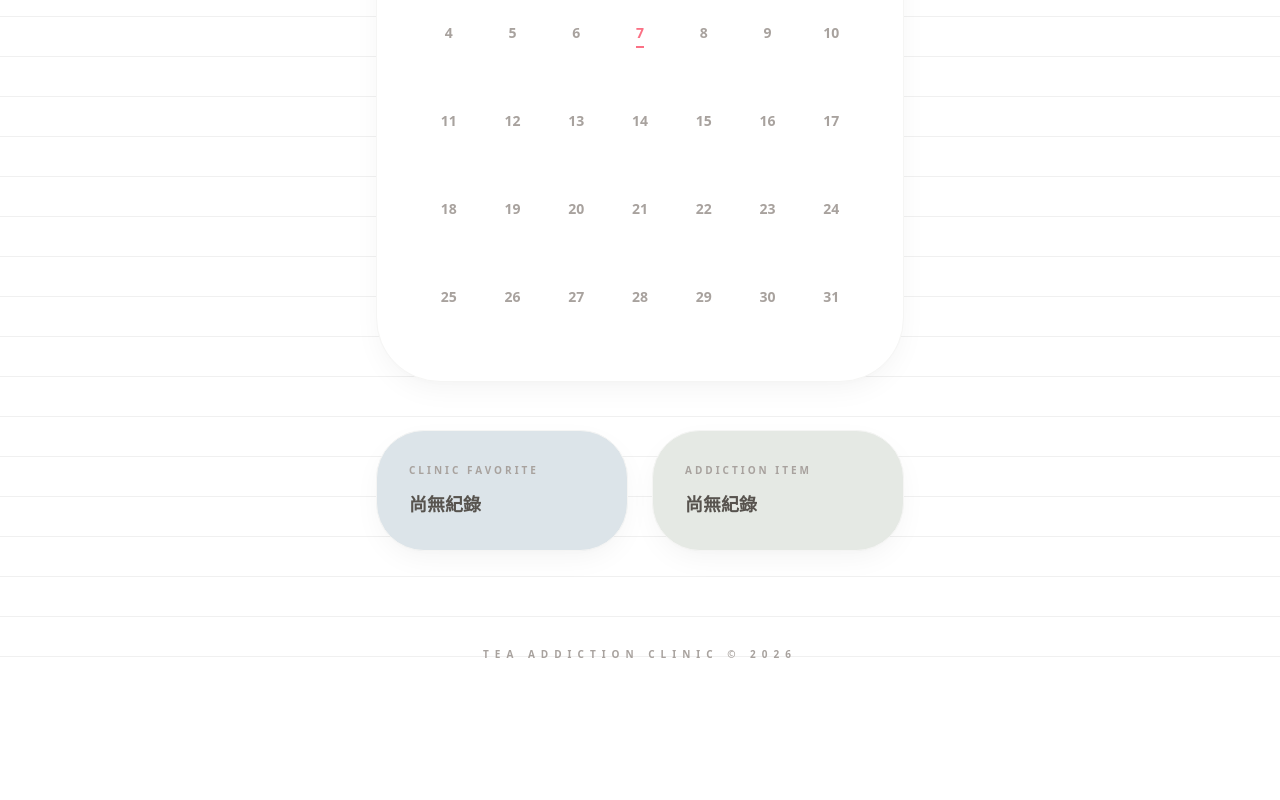
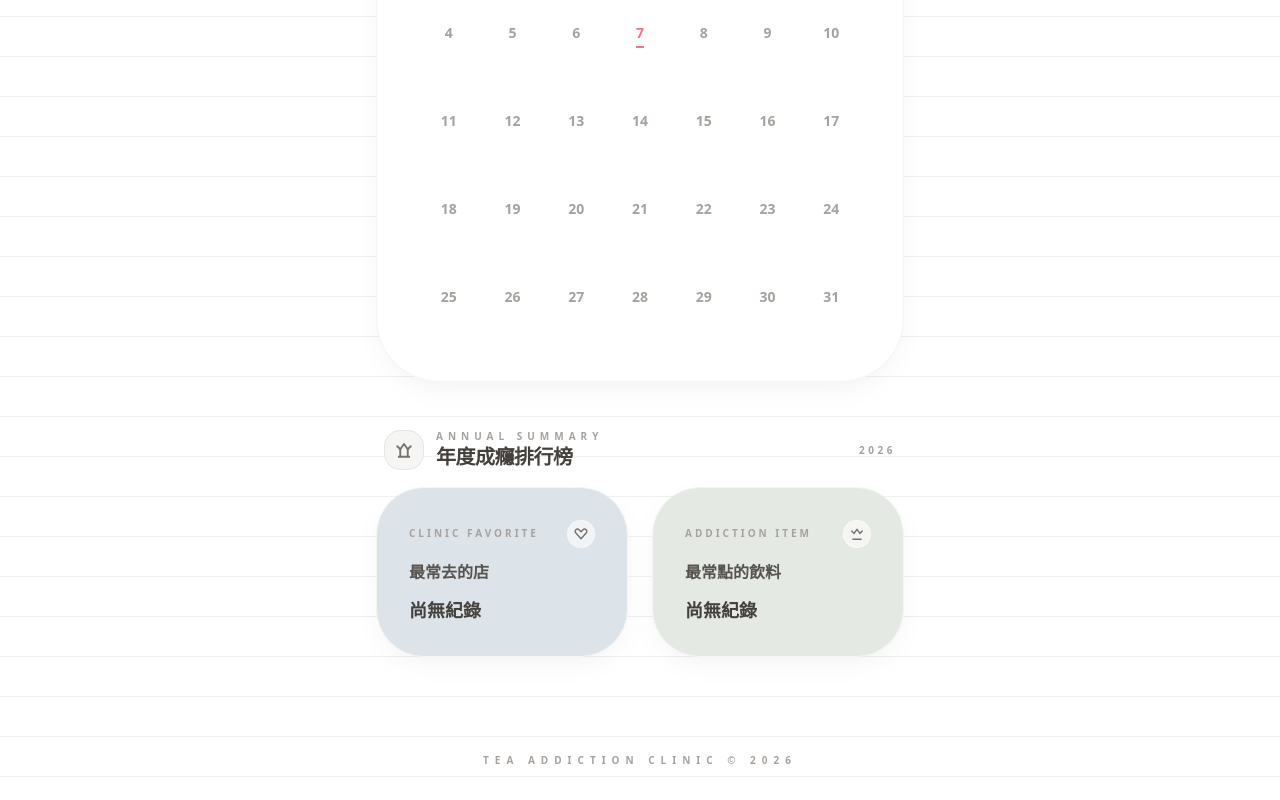
Before and after one commit to yichenn98/pro-drink-tracker, a React (Vite) app: page / in a window 1280 px wide. Shown: the part 1064-1864 px from the top of the page. Before the commit the page ends 1758 px from the top, so only its background shows below. Built offline with nearby package versions, Linux system fonts and the light colour scheme.

Commit message:
Update App.tsx

```diff
--- a/App.tsx
+++ b/App.tsx
@@ -312,20 +312,116 @@ const App: React.FC = () => {
       </section>
 
       {/* 底部按鈕區 */}
-      <section className="grid grid-cols-2 gap-6">
-        <button onClick={() => setAnalyticsType('shop')}
-          style={{ backgroundColor: colors.blue }}
-          className="bg-white p-8 rounded-[3rem] card-shadow border border-stone-100 hover:brightness-[1.03]
- space-y-3 text-left transition-all active:scale-95">
-          <p className="text-[10px] font-black text-stone-400 uppercase tracking-[0.3em]">Clinic Favorite</p>
-          <p className="text-lg font-black text-stone-600 truncate">{favoriteShop.name}</p>
-        </button>
-        <button onClick={() => setAnalyticsType('item')} style={{ backgroundColor: colors.sage }}className="bg-white p-8 rounded-[3rem] card-shadow border border-stone-100 hover:brightness-[1.03]
- space-y-3 text-left transition-all active:scale-95">
-          <p className="text-[10px] font-black text-stone-400 uppercase tracking-[0.3em]">Addiction Item</p>
-          <p className="text-lg font-black text-stone-600 truncate">{favoriteItem.name}</p>
-        </button>
-      </section>
+      {/* 年度統計（中文標題 + icon） */}
+<section className="space-y-4">
+  <div className="flex items-center justify-between px-2">
+    <div className="flex items-center gap-3">
+      <div className="w-10 h-10 rounded-2xl bg-stone-100 border border-stone-200 flex items-center justify-center">
+        {/* 👑 小皇冠 icon（純 SVG，不用套件） */}
+        <svg
+          xmlns="http://www.w3.org/2000/svg"
+          width="18"
+          height="18"
+          viewBox="0 0 24 24"
+          fill="none"
+          stroke="currentColor"
+          strokeWidth="2.5"
+          strokeLinecap="round"
+          strokeLinejoin="round"
+          className="text-stone-500"
+        >
+          <path d="M3 7l4 4 5-7 5 7 4-4" />
+          <path d="M5 21h14" />
+          <path d="M7 21V11" />
+          <path d="M17 21V11" />
+        </svg>
+      </div>
+
+      <div className="leading-tight">
+        <p className="text-[10px] font-black text-stone-400 uppercase tracking-[0.5em]">
+          Annual Summary
+        </p>
+        <h3 className="text-xl font-black text-stone-700 tracking-tight">
+          年度成癮排行榜
+        </h3>
+      </div>
+    </div>
+
+    <div className="text-[10px] font-black text-stone-400 tracking-[0.35em] uppercase">
+      {currentViewDate.getFullYear()}
+    </div>
+  </div>
+
+  <section className="grid grid-cols-2 gap-6">
+    <button
+      onClick={() => setAnalyticsType('shop')}
+      style={{ backgroundColor: colors.blue }}
+      className="p-8 rounded-[3rem] card-shadow border border-stone-100 hover:brightness-[1.03] space-y-3 text-left transition-all active:scale-95"
+    >
+      <div className="flex items-center justify-between">
+        <p className="text-[10px] font-black text-stone-400 uppercase tracking-[0.3em]">
+          Clinic Favorite
+        </p>
+        {/* 🩷 愛心小點綴 */}
+        <span className="inline-flex items-center justify-center w-7 h-7 rounded-full bg-white/60 border border-white/40 text-stone-500">
+          <svg
+            xmlns="http://www.w3.org/2000/svg"
+            width="14"
+            height="14"
+            viewBox="0 0 24 24"
+            fill="none"
+            stroke="currentColor"
+            strokeWidth="2.5"
+            strokeLinecap="round"
+            strokeLinejoin="round"
+          >
+            <path d="M20.8 4.6c-1.5-1.4-3.9-1.4-5.4 0L12 8l-3.4-3.4c-1.5-1.4-3.9-1.4-5.4 0-1.6 1.6-1.6 4.1 0 5.7L12 20l8.8-9.7c1.6-1.6 1.6-4.1 0-5.7z" />
+          </svg>
+        </span>
+      </div>
+
+      <p className="text-base font-black text-stone-600">最常去的店</p>
+      <p className="text-lg font-black text-stone-700 truncate">
+        {favoriteShop.name}
+      </p>
+    </button>
+
+    <button
+      onClick={() => setAnalyticsType('item')}
+      style={{ backgroundColor: colors.sage }}
+      className="p-8 rounded-[3rem] card-shadow border border-stone-100 hover:brightness-[1.03] space-y-3 text-left transition-all active:scale-95"
+    >
+      <div className="flex items-center justify-between">
+        <p className="text-[10px] font-black text-stone-400 uppercase tracking-[0.3em]">
+          Addiction Item
+        </p>
+        {/* 👑 小皇冠點綴（跟標題呼應） */}
+        <span className="inline-flex items-center justify-center w-7 h-7 rounded-full bg-white/60 border border-white/40 text-stone-500">
+          <svg
+            xmlns="http://www.w3.org/2000/svg"
+            width="14"
+            height="14"
+            viewBox="0 0 24 24"
+            fill="none"
+            stroke="currentColor"
+            strokeWidth="2.5"
+            strokeLinecap="round"
+            strokeLinejoin="round"
+          >
+            <path d="M3 7l4 4 5-7 5 7 4-4" />
+            <path d="M5 21h14" />
+          </svg>
+        </span>
+      </div>
+
+      <p className="text-base font-black text-stone-600">最常點的飲料</p>
+      <p className="text-lg font-black text-stone-700 truncate">
+        {favoriteItem.name}
+      </p>
+    </button>
+  </section>
+</section>
+
 
       {/* ✅ 彈出視窗：四格明細 */}
       {detailConfig && (
```
